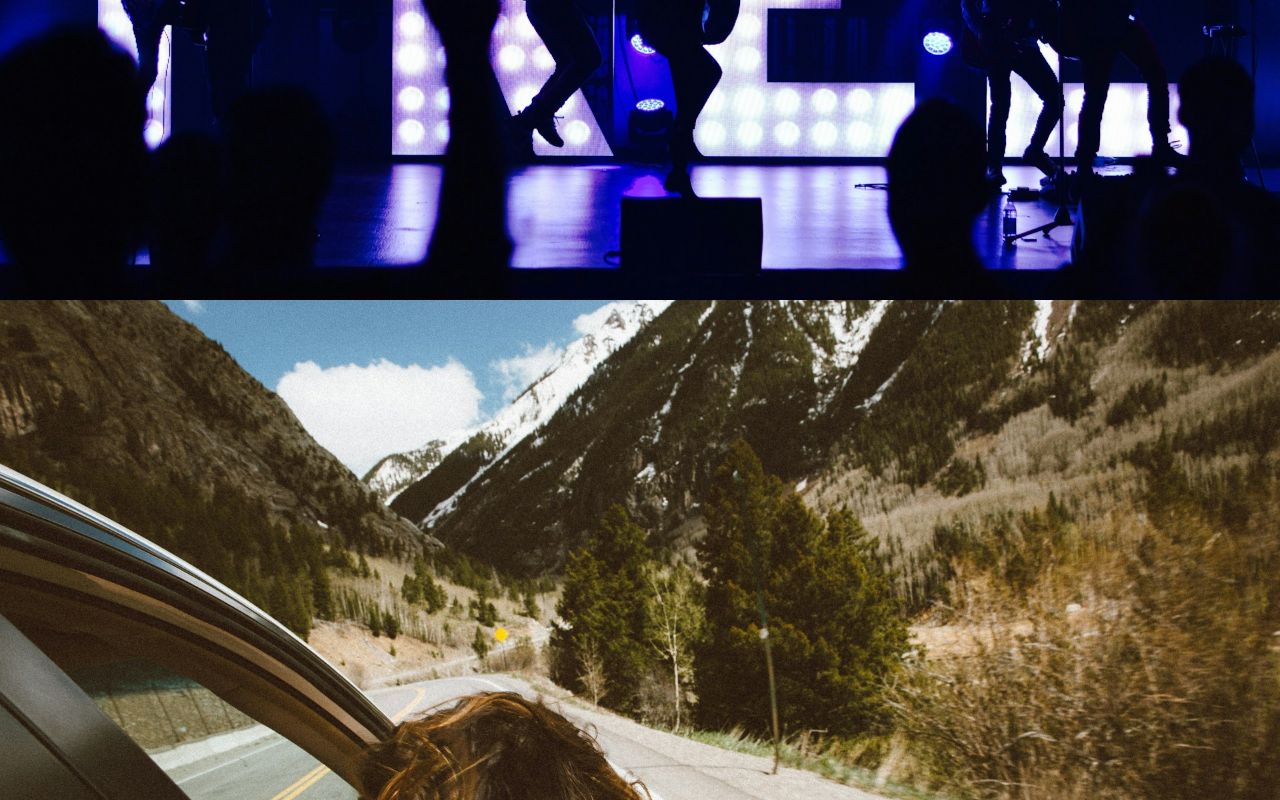
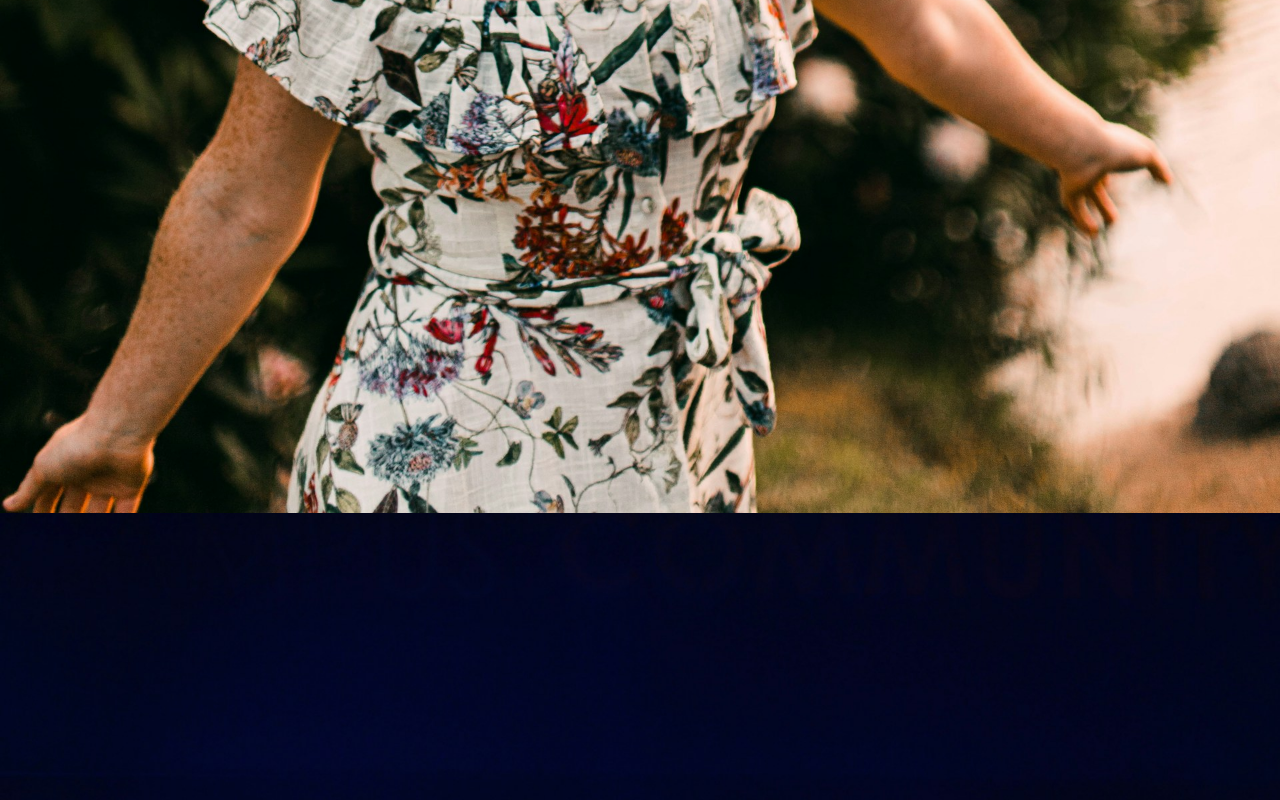
Before and after one commit to Louisrca/amandinerichelot-portfolio, a Next.js app: page / in a window 1280 px wide. Shown: the part 3991-4791 px from the top of the page. Built offline with nearby package versions, Linux system fonts and the light colour scheme.

Commit message:
update image grid

```diff
--- a/src/components/ImageGrid/ImageGrid.module.css
+++ /dev/null
@@ -1,4 +0,0 @@
-.images {
-  width: auto;
-  height: auto;
-}
--- a/src/components/ImageGrid/ImageGrid.tsx
+++ b/src/components/ImageGrid/ImageGrid.tsx
@@ -1,17 +1,16 @@
 import React from "react";
-import styles from "./ImageGrid.module.css";
 import * as imagesData from "@/data/dataset-image.json";
 
 export default function ImageGrid() {
   return (
     <>
-      <div className="grid grid-cols-1 gap-4 sm:grid-cols-2 md:grid-cols-3 lg:grid-cols-4">
+      <div className="columns-1 sm:columns-2 md:columns-3 lg:columns-4 gap-2 border-2 border-gray-200 rounded-md">
         {imagesData?.images?.map((image) => (
           <img
             key={image.id}
             src={image.src}
             alt={image.alt}
-            className={`${styles.image} object-cover w-full h-full`}
+            className="w-full block mb-2"
           />
         ))}
       </div>
--- a/src/data/dataset-image.json
+++ b/src/data/dataset-image.json
@@ -37,6 +37,14 @@
       "order": 1
     },
     {
+      "id": "image4",
+      "src": "/images/tabitha-turner-Lc9czM0IGfU-unsplash.jpg",
+      "alt": "Placeholder image",
+      "title": "Placeholder image",
+      "description": "This is a placeholder image",
+      "order": 2
+    },
+    {
       "id": "image3",
       "src": "/images/william-white-cF6fz9QwfrY-unsplash.jpg",
       "alt": "Placeholder image",
@@ -52,22 +60,29 @@
       "description": "This is a placeholder image",
       "order": 1
     },
-
     {
-      "id": "image2",
-      "src": "/images/averie-woodard-5d20kdvFCfA-unsplash.jpg",
+      "id": "image3",
+      "src": "/images/william-white-cF6fz9QwfrY-unsplash.jpg",
       "alt": "Placeholder image",
       "title": "Placeholder image",
       "description": "This is a placeholder image",
-      "order": 2
+      "order": 1
     },
     {
-      "id": "image4",
-      "src": "/images/tabitha-turner-Lc9czM0IGfU-unsplash.jpg",
+      "id": "image3",
+      "src": "/images/william-white-cF6fz9QwfrY-unsplash.jpg",
       "alt": "Placeholder image",
       "title": "Placeholder image",
       "description": "This is a placeholder image",
-      "order": 2
+      "order": 1
+    },
+    {
+      "id": "image3",
+      "src": "/images/william-white-cF6fz9QwfrY-unsplash.jpg",
+      "alt": "Placeholder image",
+      "title": "Placeholder image",
+      "description": "This is a placeholder image",
+      "order": 1
     }
   ]
 }
```
Also changed, not shown: package.json (+6 -5 lines), 1 other file (tests, documents, lock files or other folders).
